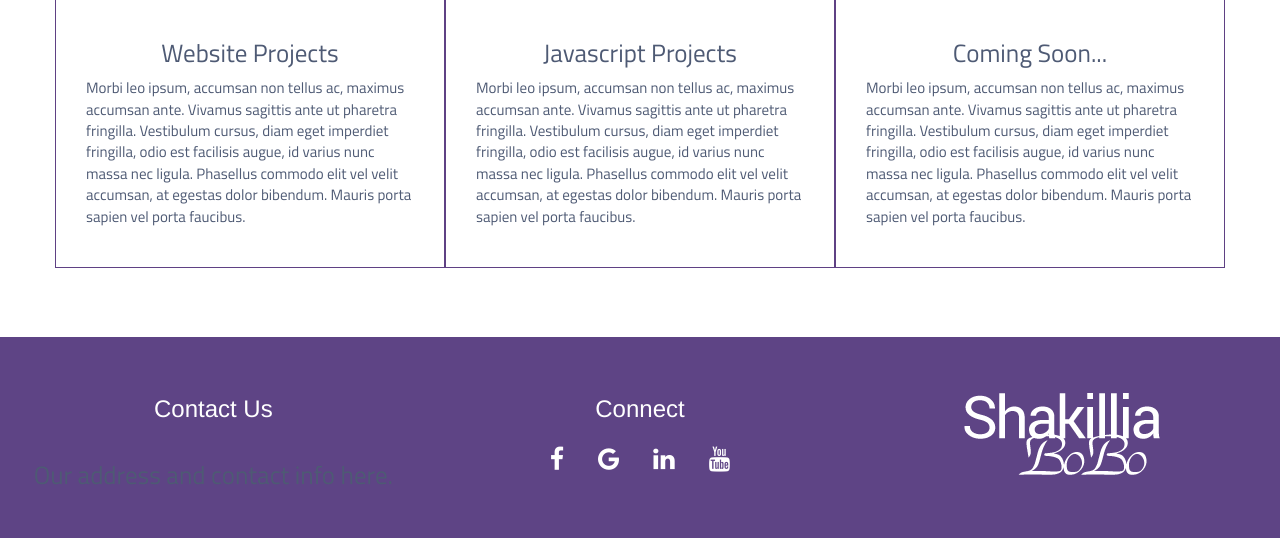
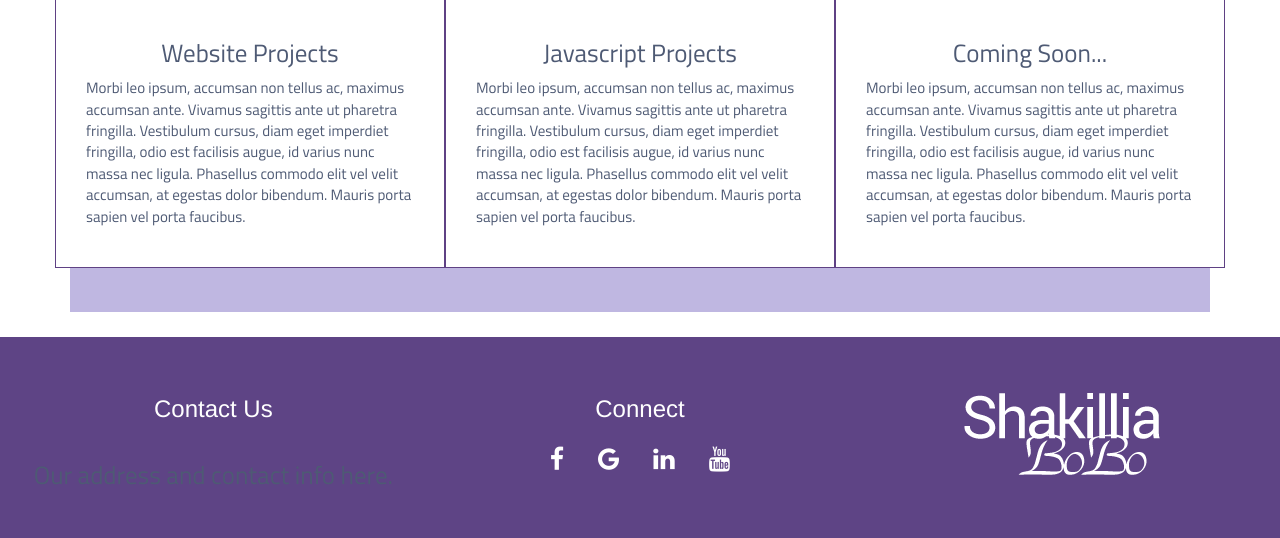
Before and after one commit to shakilliabobo/shakilliabobo.github.io, a PHP site: page / in a window 1280 px wide. Shown: the part 1305-1843 px from the top of the page. Run offline with PHP 8.4, Linux system fonts and the light colour scheme; some libraries are stand-ins or nearby versions.

Commit message:
Update style.css

```diff
--- a/css/style.css
+++ b/css/style.css
@@ -38,6 +38,9 @@ p {font-size: 15px;color: #4e5a74;font-family: 'Titillium Web', sans-serif;}
     #projectsBox:hover > p {color:#fff;}
     #projectsBox:hover > h4 {color:#fff;}
 
+    /*CONTACT FORM */
+    .contactForm {background-color:#bfb7e1;}
+
     /*FOOTER*/
     .fa{padding:15px;font-size:25px;color:#fff;}
     .fa:hover{color:#D5D5D5;text-decoration:none;}
```
